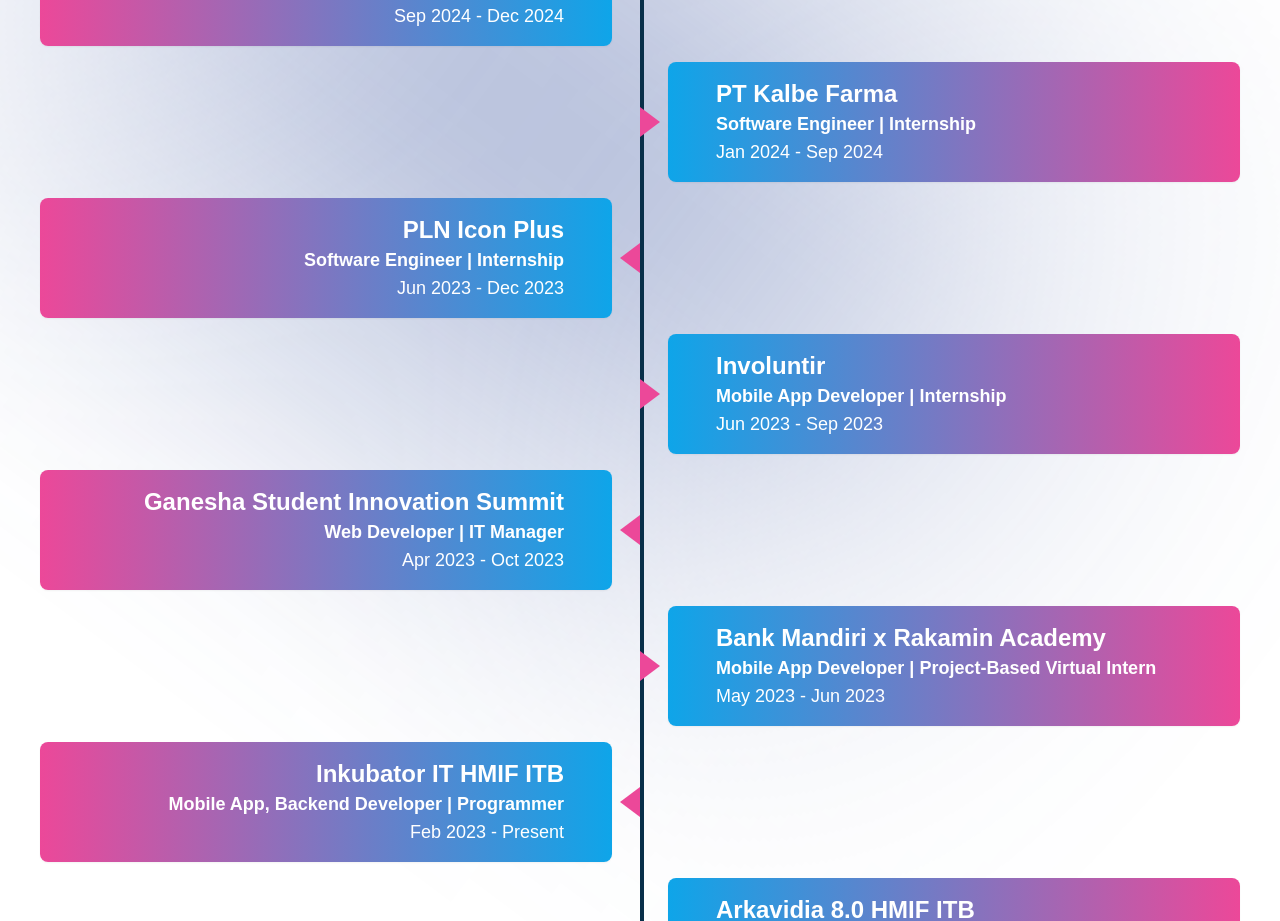
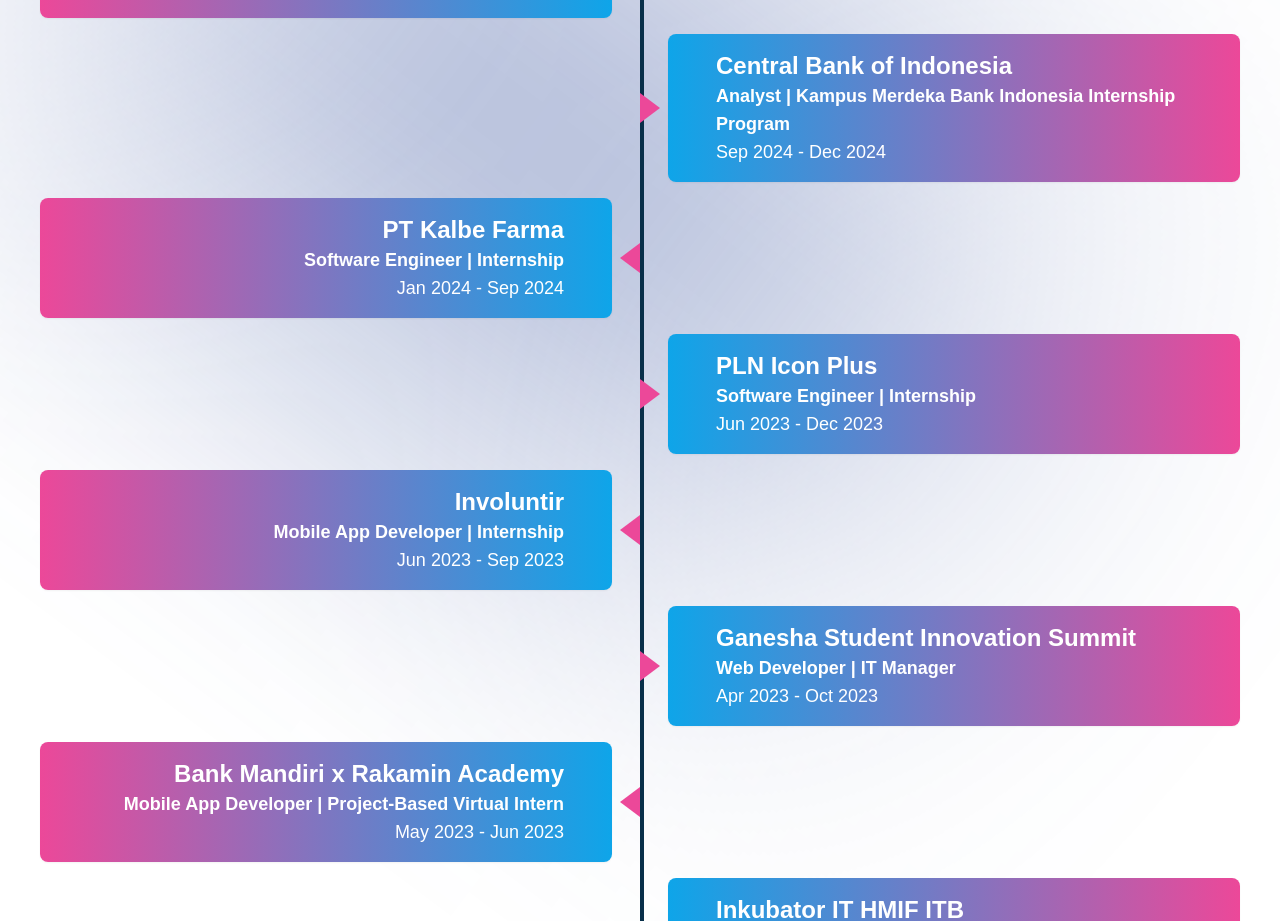
Before and after one commit to ardhanurfan/portofolio, a React (Vite) app: page / in a window 1280 px wide. Shown: the part 3302-4223 px from the top of the page. Built offline with nearby package versions, Linux system fonts and the light colour scheme; a web font is replaced by a local one.

Commit message:
feat: add achievement and experience

```diff
--- a/src/sections/Achievement.tsx
+++ b/src/sections/Achievement.tsx
@@ -22,6 +22,12 @@
           ></TitleText>
         </motion.div>
         <div className="container flex flex-wrap justify-center gap-3 md:gap-4">
+          <AchieveCard
+            title={
+              "Top 9 Huawei Developer Competition 2024, Asia Pacific Enterprise Track 2024"
+            }
+            heldBy={"Huawei"}
+          />
           <AchieveCard
             title={"Third Winner Youth Economic Leadership Program 2024"}
             heldBy={"Central Bank of Indonesia"}
--- a/src/sections/Experience.tsx
+++ b/src/sections/Experience.tsx
@@ -24,60 +24,66 @@
         <div data-aos="zoom-in" data-aos-delay="0" className="container">
           <div className="absolute -z-10 h-full w-1 rounded-full bg-sky-950 dark:bg-slate-300 lg:left-1/2"></div>
           <ExperienceCard
+            title={"Paper.id"}
+            position={"Software Engineer | Internship"}
+            year={"Jan 2025 - Aug 2025"}
+            urutan={0}
+          ></ExperienceCard>
+          <ExperienceCard
             title={"Central Bank of Indonesia"}
             position={
               "Analyst | Kampus Merdeka Bank Indonesia Internship Program"
             }
             year={"Sep 2024 - Dec 2024"}
-            urutan={0}
+            urutan={1}
           ></ExperienceCard>
           <ExperienceCard
             title={"PT Kalbe Farma"}
             position={"Software Engineer | Internship"}
             year={"Jan 2024 - Sep 2024"}
-            urutan={1}
+            urutan={2}
           ></ExperienceCard>
           <ExperienceCard
             title={"PLN Icon Plus"}
             position={"Software Engineer | Internship"}
             year={"Jun 2023 - Dec 2023"}
-            urutan={2}
+            urutan={3}
           ></ExperienceCard>
           <ExperienceCard
             title={"Involuntir"}
             position={"Mobile App Developer | Internship"}
             year={"Jun 2023 - Sep 2023"}
-            urutan={3}
+            urutan={4}
           ></ExperienceCard>
           <ExperienceCard
             title={"Ganesha Student Innovation Summit"}
             position={"Web Developer | IT Manager"}
             year={"Apr 2023 - Oct 2023"}
-            urutan={4}
+            urutan={5}
           ></ExperienceCard>
           <ExperienceCard
             title={"Bank Mandiri x Rakamin Academy"}
             position={"Mobile App Developer | Project-Based Virtual Intern"}
             year={"May 2023 - Jun 2023"}
-            urutan={5}
+            urutan={6}
           ></ExperienceCard>
           <ExperienceCard
             title={"Inkubator IT HMIF ITB"}
             position={"Mobile App, Backend Developer | Programmer"}
             year={"Feb 2023 - Present"}
-            urutan={6}
+            urutan={7}
           ></ExperienceCard>
           <ExperienceCard
             title={"Arkavidia 8.0 HMIF ITB"}
             position={"UI/UX Desainer | Event Staff"}
             year={"Sep 2022 - Jan 2023"}
-            urutan={7}
+            urutan={8}
           ></ExperienceCard>
           <ExperienceCard
             title={"Saba ExploIT"}
             position={"Desiner, Videographer, Programmer | President"}
             year={"Sep 2018 - Oct 2020"}
-            urutan={8}
+            urutan={9}
           ></ExperienceCard>
         </div>
       </section>
```
